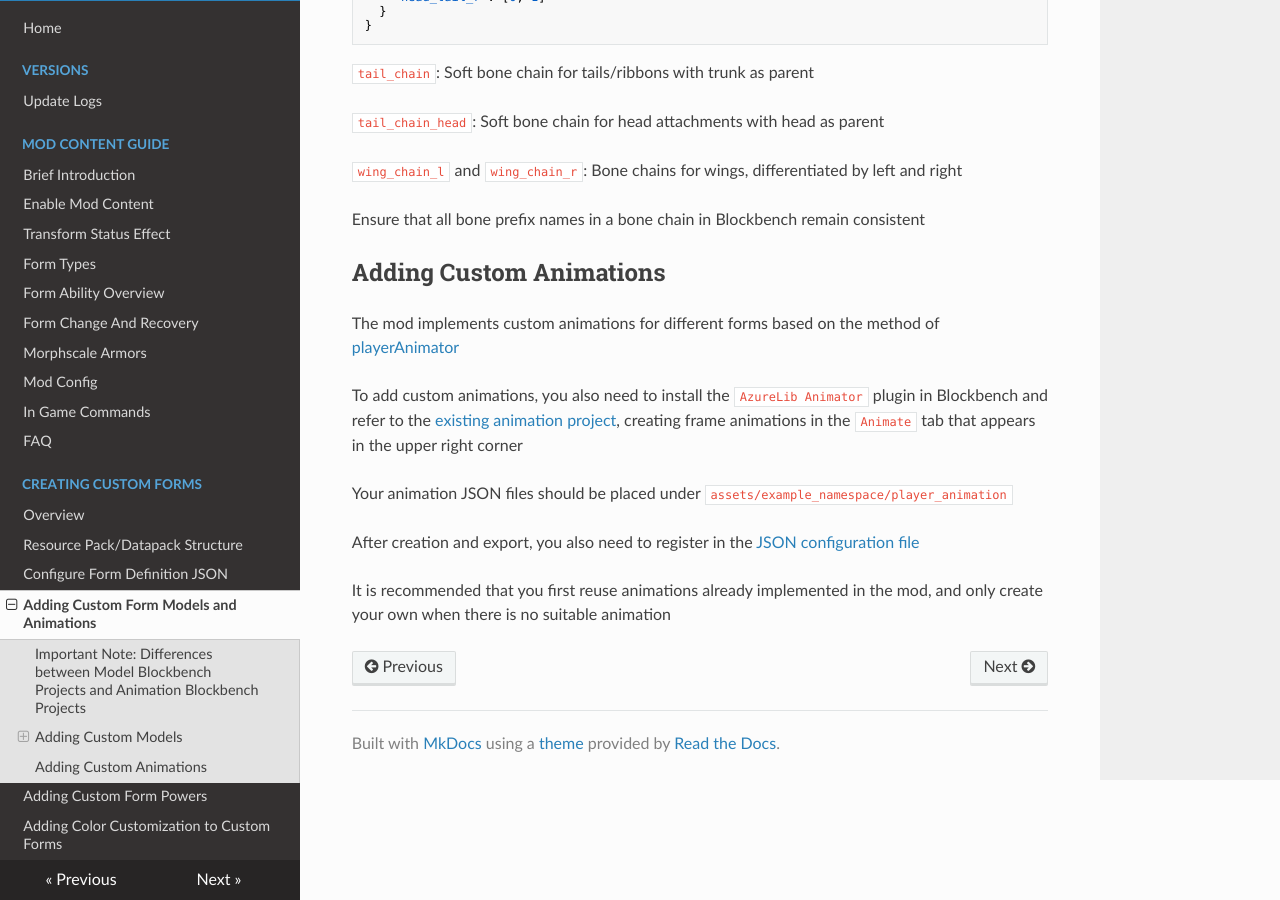
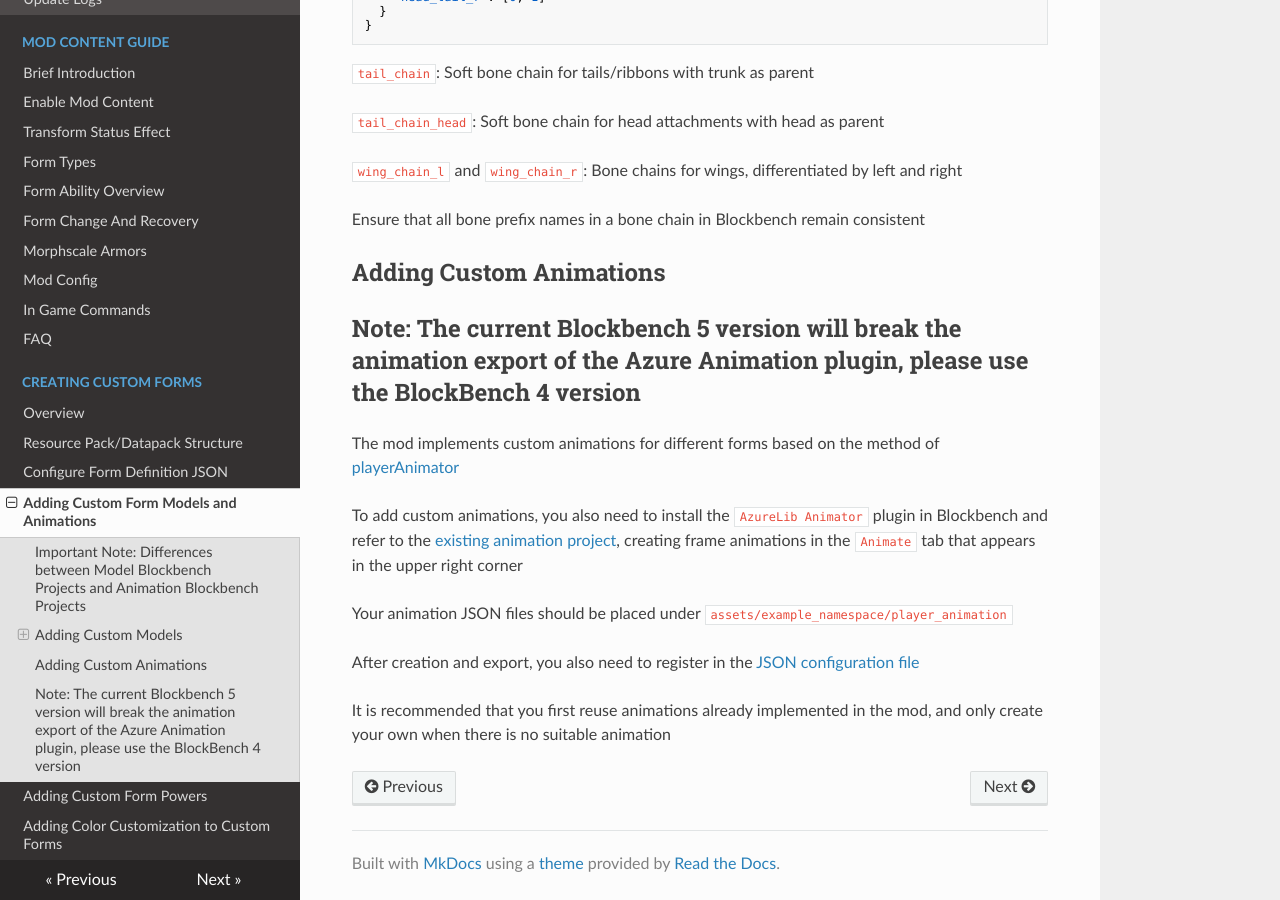
Before and after one commit to onixary/ssc_wiki_en, an MkDocs documentation site: the page built from docs/custom_forms/originfur_resource_pack.md, in a window 1280 px wide and 900 px high, scrolled down 1339 px. Built offline with MkDocs 1.6.1, drawn with Linux system fonts in a browser that asks for light colours; nearby versions of some CDN libraries.

Commit message:
Add note on Blockbench 5 compatibility with animations

```diff
--- a/docs/custom_forms/originfur_resource_pack.md
+++ b/docs/custom_forms/originfur_resource_pack.md
@@ -66,6 +66,8 @@ Ensure that all bone prefix names in a bone chain in Blockbench remain consisten
 
 ## Adding Custom Animations
 
+## Note: The current Blockbench 5 version will break the animation export of the Azure Animation plugin, please use the BlockBench 4 version
+
 The mod implements custom animations for different forms based on the method of [playerAnimator](https://modrinth.com/mod/playeranimator)
 
 To add custom animations, you also need to install the `AzureLib Animator` plugin in Blockbench and refer to the [existing animation project](https://github.com/onixary/shape-shifter-curse-fabric/blob/master/3d_models/player_form/0_common/feral_form/animation/form_feral_common_anim.bbmodel), creating frame animations in the `Animate` tab that appears in the upper right corner
```
